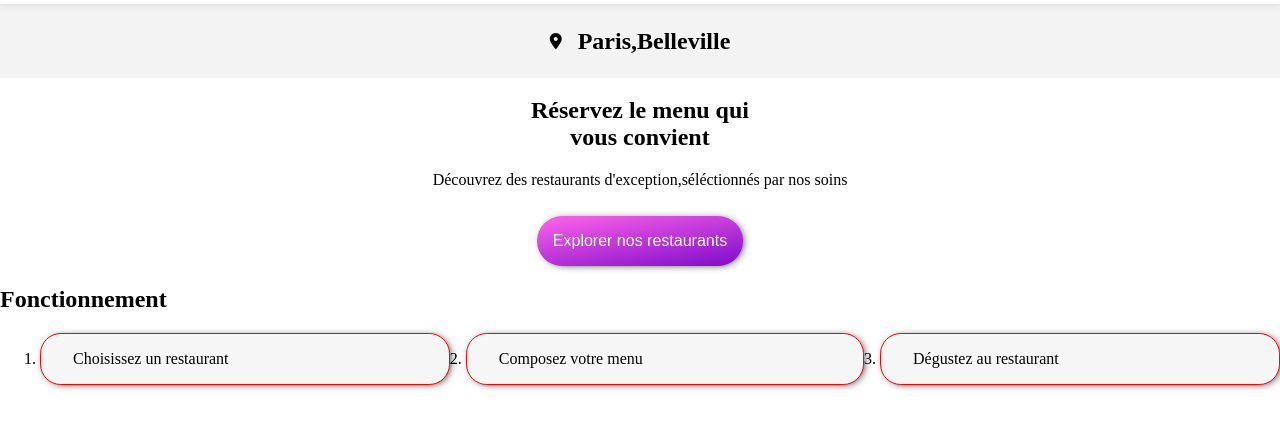
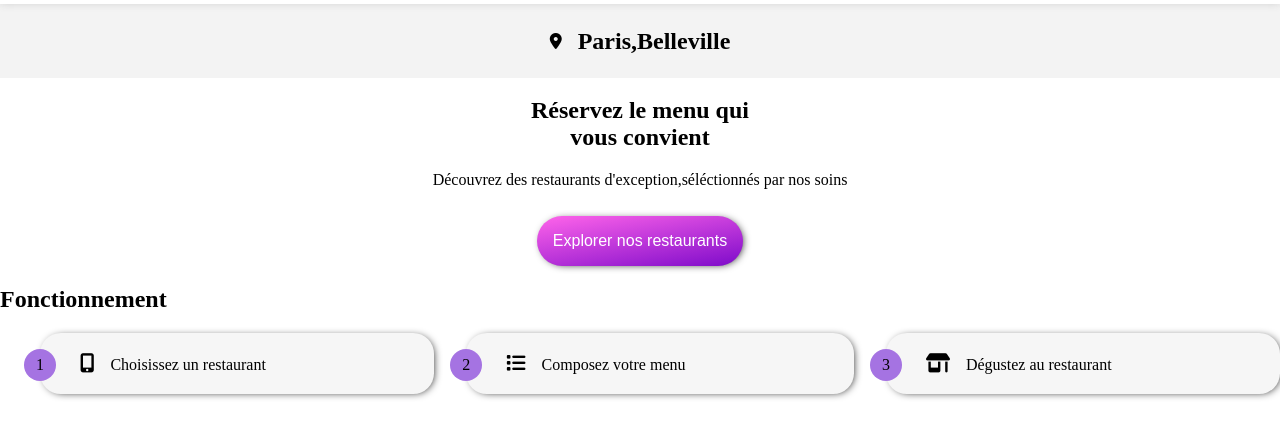
Before and after one commit to YELJAIMI/Ohmyfood, a website: page index.html in a window 1280 px wide. Shown: the part 86-524 px from the top of the page. Drawn offline with Linux system fonts and the light colour scheme; a web font is replaced by a local one.

Commit message:
modification fichier

```diff
--- a/index.html
+++ b/index.html
@@ -28,12 +28,12 @@
             <button>Explorer nos restaurants</button>
         </section>
 
-        <section class="choix">
+        <span class="choix">
             <h2>Fonctionnement</h2>
             <ol>
-            <li>Choisissez un restaurant</li>
-            <li>Composez votre menu</li>
-            <li>Dégustez au restaurant</li>
+            <li><i class="fas fa-mobile-alt"></i>Choisissez un restaurant</li>
+            <li><i class="fas fa-list"></i>Composez votre menu</li>
+            <li><i class="fas fa-store-alt"></i>Dégustez au restaurant</li>
             </ol>
         </section>
     </main>
--- a/style.scss
+++ b/style.scss
@@ -61,23 +61,43 @@ main .City{
 }
 
 .choix{
+    counter-reset: choisir;
     & ol{
         display: flex;
-        flex-wrap: wrap;
-        gap: 1rem;
-        @media(max-width: 720px){
-            flex-direction: column;
+        gap: 2rem;
+        @media(max-width: 850px){
+        flex-direction: column;
         }
     }
     & li{
+        position: relative;
+        &::before{
+        content: counter(choisir);
+        counter-increment: choisir;
+        background-color: #a573e2;
+        width: 2rem;
+        height: 2rem;
+        display: flex;
+        justify-content: center;
+        align-items: center;
+        border-radius: 100px;
+        position: absolute;
+        left: -1rem;
+        bottom: 0.8rem;
+        }
+        list-style-type: none;
         background-color: #f6f6f6;
-        padding: 1rem 2rem;
-        border: 1px solid red;
+        padding: 0.3rem 1.5rem;
         flex-grow: 1;
         border-radius: 1.3rem;
         box-shadow: 2px 1px 8px -3px #000;
         & :hover{
-            transform: scale(1.02);
+        transform: scale(1.02);
+        }
+
+        & i {
+            margin: 1rem;
+            font-size: 1.2rem;
         }
     }
 }
```
Also changed, not shown: style.css, 1 other file.
